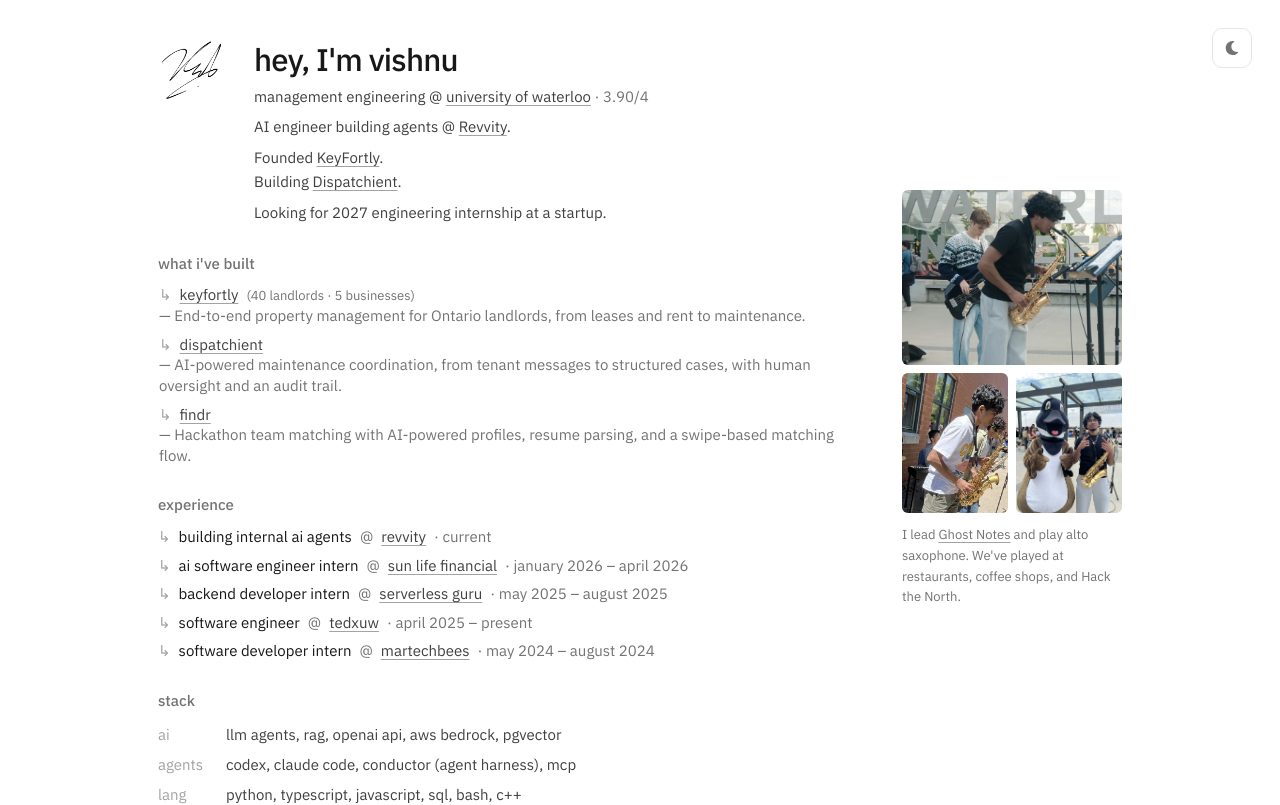
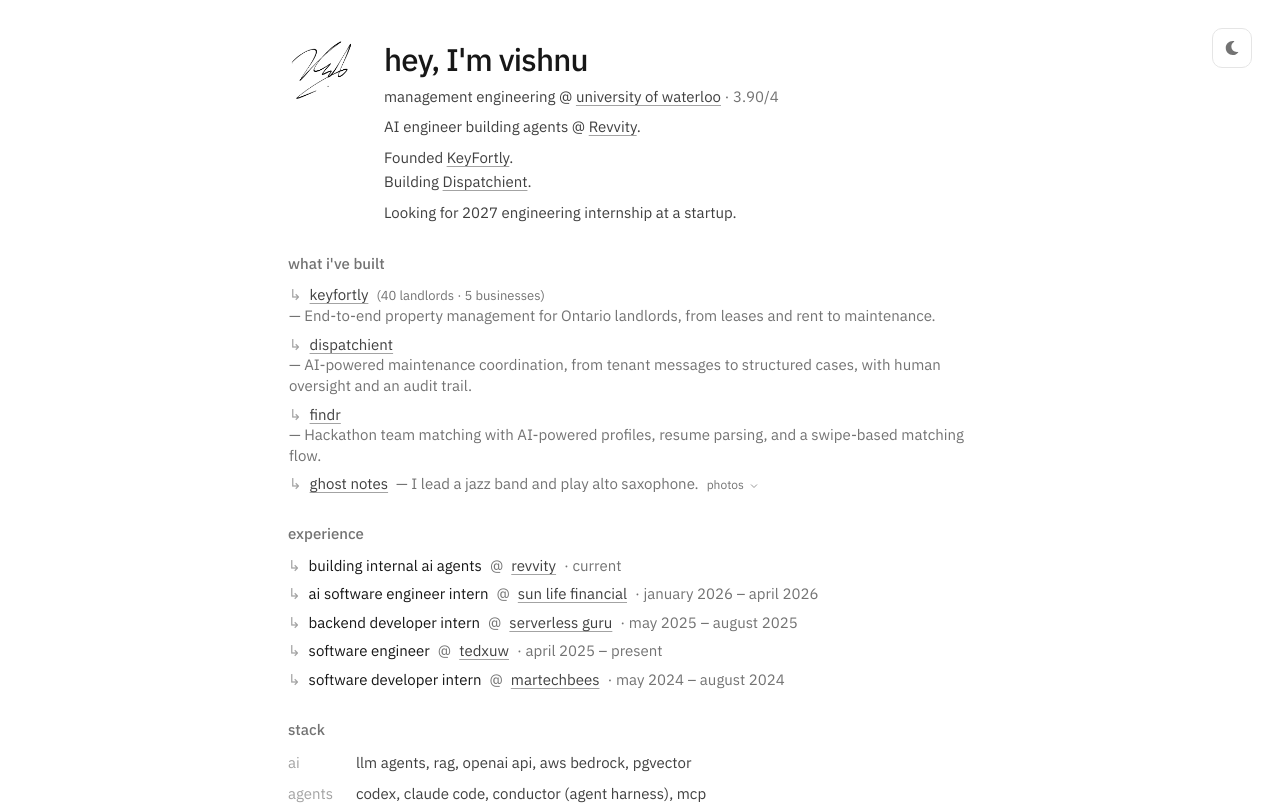
Before and after one commit to Vishnu123vis/VishnuSubramaniPortfolio, a Next.js app: page / in a window 1280 px wide. Shown: the top 805 px of the page. Built offline with nearby package versions, Linux system fonts and the light colour scheme.

Commit message:
Tuck Ghost Notes photos into an expandable project entry

```diff
--- a/src/app/globals.css
+++ b/src/app/globals.css
@@ -197,19 +197,18 @@
   }
 }
 
-/* A small personal photo panel beside the original compact portfolio. */
-.portfolio-main { position: relative; }
-.photo-aside { font-size: 13px; line-height: 1.6; }
-.photo-aside p { margin-top: 12px; }
-.photo-strip { display: grid; grid-template-columns: 1.3fr 1fr 1fr; gap: 8px; }
-.photo-strip a { display: block; height: 145px; overflow: hidden; border-radius: 6px; }
+/* Photos stay tucked into the Ghost Notes project entry until requested. */
+.music-details { width: 100%; }
+.music-summary { display: flex; flex-wrap: wrap; align-items: baseline; gap: 4px 8px; cursor: pointer; border-radius: 2px; }
+.music-summary:focus-visible { outline: 2px solid var(--fg); outline-offset: 4px; }
+.music-toggle { display: inline-flex; align-items: center; gap: 4px; font-size: 12px; }
+.music-chevron { transition: transform 160ms ease; }
+.music-details[open] .music-chevron { transform: rotate(180deg); }
+.music-gallery { padding-top: 12px; font-size: 13px; line-height: 1.6; }
+.photo-strip { display: grid; grid-template-columns: 1.3fr 1fr 1fr; gap: 8px; margin-top: 10px; }
+.photo-strip a { display: block; height: 180px; overflow: hidden; border-radius: 6px; }
 .photo-strip img { width: 100%; height: 100%; object-fit: cover; }
 .photo-strip a:nth-child(2) img { object-position: center top; }
 .photo-strip a:focus-visible { outline: 2px solid var(--fg); outline-offset: 3px; }
-@media (min-width: 1200px) {
-  .portfolio-main { transform: translateX(-130px); }
-  .photo-aside { position: absolute; left: calc(100% + 40px); top: 150px; width: 220px; }
-  .photo-strip { grid-template-columns: 1fr 1fr; }
-  .photo-strip a { height: 140px; }
-  .photo-strip a:first-child { grid-column: 1 / -1; height: 175px; }
-}
+@media (max-width: 640px) { .photo-strip a { height: 135px; } }
+@media (prefers-reduced-motion: reduce) { .music-chevron { transition: none; } }
--- a/src/app/page.tsx
+++ b/src/app/page.tsx
@@ -39,7 +39,7 @@
         <ThemeToggle />
       </div>
 
-      <main className="portfolio-main mx-auto flex w-full max-w-[44rem] flex-col gap-5 sm:gap-6 lg:gap-7">
+      <main className="mx-auto flex w-full max-w-[44rem] flex-col gap-5 sm:gap-6 lg:gap-7">
         <header className="flex items-start gap-5 sm:gap-7">
           <Image
             src="/signature.png"
@@ -98,6 +98,30 @@
                 <span className="text-muted">— {p.tagline}</span>
               </li>
             ))}
+            <li>
+              <details className="music-details">
+                <summary className="music-summary">
+                  <span className="text-soft" aria-hidden>↳</span>
+                  <ExternalLink href="https://www.instagram.com/ghost_notes_official/">ghost notes</ExternalLink>
+                  <span className="text-muted">— I lead a jazz band and play alto saxophone.</span>
+                  <span className="music-toggle text-muted">photos <svg className="music-chevron" width="12" height="12" viewBox="0 0 24 24" fill="none" stroke="currentColor" strokeWidth="1.5" aria-hidden="true"><path d="m6 9 6 6 6-6" /></svg></span>
+                </summary>
+                <div className="music-gallery">
+                  <p className="text-muted">We&apos;ve played at restaurants, coffee shops, and Hack the North.</p>
+          <div className="photo-strip">
+            <a href="/photos/alto-performance.webp" target="_blank" rel="noopener noreferrer" aria-label="View saxophone performance photo">
+              <Image src="/photos/alto-performance.webp" alt="Playing alto saxophone with the band at Waterloo" width={1200} height={1009} sizes="(min-width: 1200px) 220px, 35vw" />
+            </a>
+            <a href="/photos/outdoor-jazz.webp" target="_blank" rel="noopener noreferrer" aria-label="View outdoor jazz photo">
+              <Image src="/photos/outdoor-jazz.webp" alt="Playing saxophone at an outdoor performance" width={700} height={1505} sizes="(min-width: 1200px) 106px, 28vw" />
+            </a>
+            <a href="/photos/hack-the-north.webp" target="_blank" rel="noopener noreferrer" aria-label="View Hack the North photo">
+              <Image src="/photos/hack-the-north.webp" alt="With my saxophone and the goose mascot at Hack the North" width={900} height={1200} sizes="(min-width: 1200px) 106px, 28vw" />
+            </a>
+          </div>
+                </div>
+              </details>
+            </li>
           </ul>
         </section>
 
@@ -154,21 +178,6 @@
           </dl>
         </section>
 
-        <aside className="photo-aside" aria-label="Music and life">
-          <div className="photo-strip">
-            <a href="/photos/alto-performance.webp" target="_blank" rel="noopener noreferrer" aria-label="View saxophone performance photo">
-              <Image src="/photos/alto-performance.webp" alt="Playing alto saxophone with the band at Waterloo" width={1200} height={1009} sizes="(min-width: 1200px) 220px, 35vw" />
-            </a>
-            <a href="/photos/outdoor-jazz.webp" target="_blank" rel="noopener noreferrer" aria-label="View outdoor jazz photo">
-              <Image src="/photos/outdoor-jazz.webp" alt="Playing saxophone at an outdoor performance" width={700} height={1505} sizes="(min-width: 1200px) 106px, 28vw" />
-            </a>
-            <a href="/photos/hack-the-north.webp" target="_blank" rel="noopener noreferrer" aria-label="View Hack the North photo">
-              <Image src="/photos/hack-the-north.webp" alt="With my saxophone and the goose mascot at Hack the North" width={900} height={1200} sizes="(min-width: 1200px) 106px, 28vw" />
-            </a>
-          </div>
-          <p className="text-muted">I lead <ExternalLink href="https://www.instagram.com/ghost_notes_official/">Ghost Notes</ExternalLink> and play alto saxophone. We&apos;ve played at restaurants, coffee shops, and Hack the North.</p>
-        </aside>
-
         <footer className="border-line-soft -mt-2 flex flex-col gap-3 border-t pt-3 sm:-mt-3 sm:flex-row sm:items-center sm:justify-between sm:gap-6 sm:pt-3.5">
           <p className="text-body text-[13.5px] leading-relaxed sm:text-[14px]">
             <a
```
Also changed, not shown: 1 other file (tests, documents, lock files or other folders).
